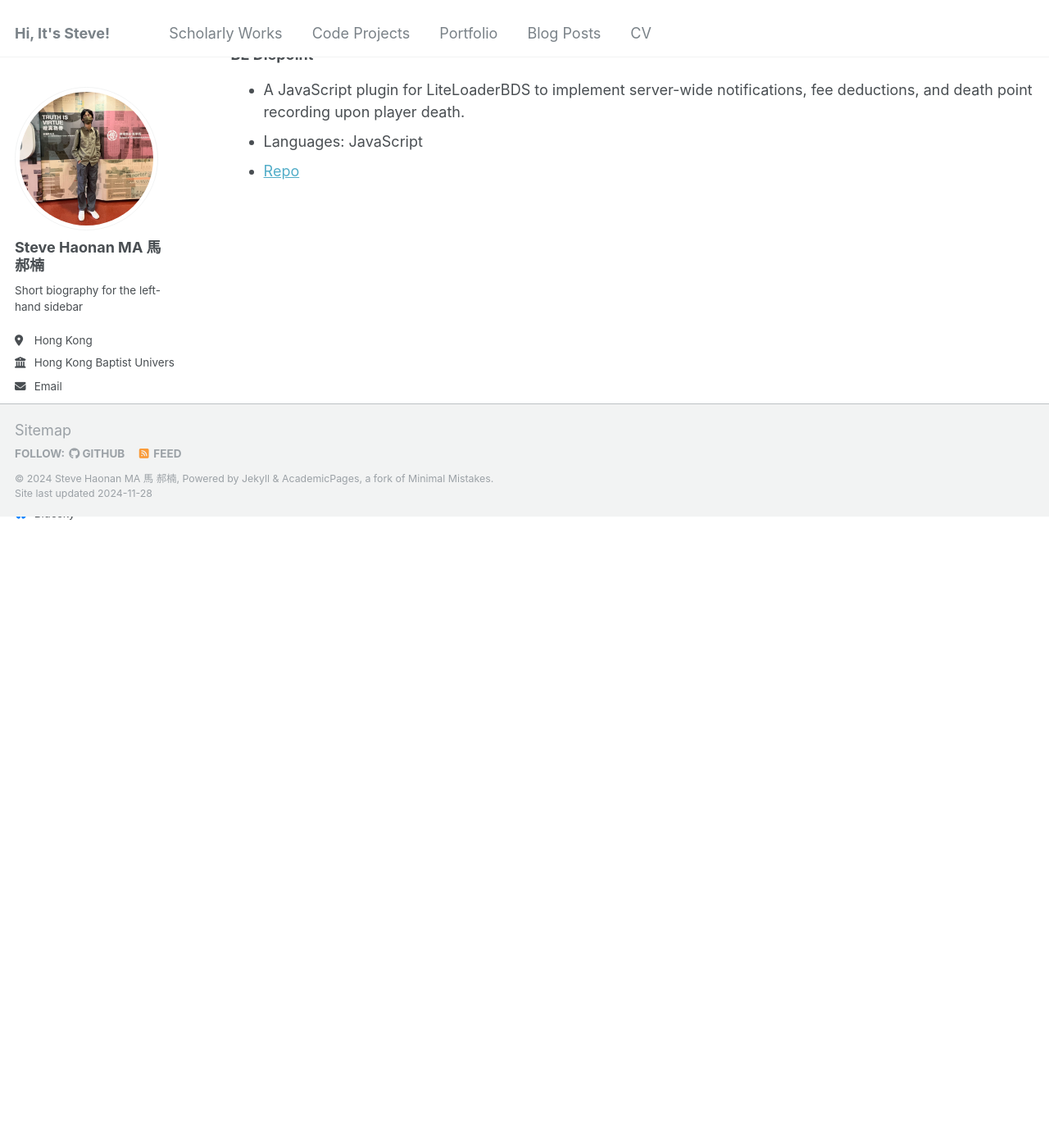
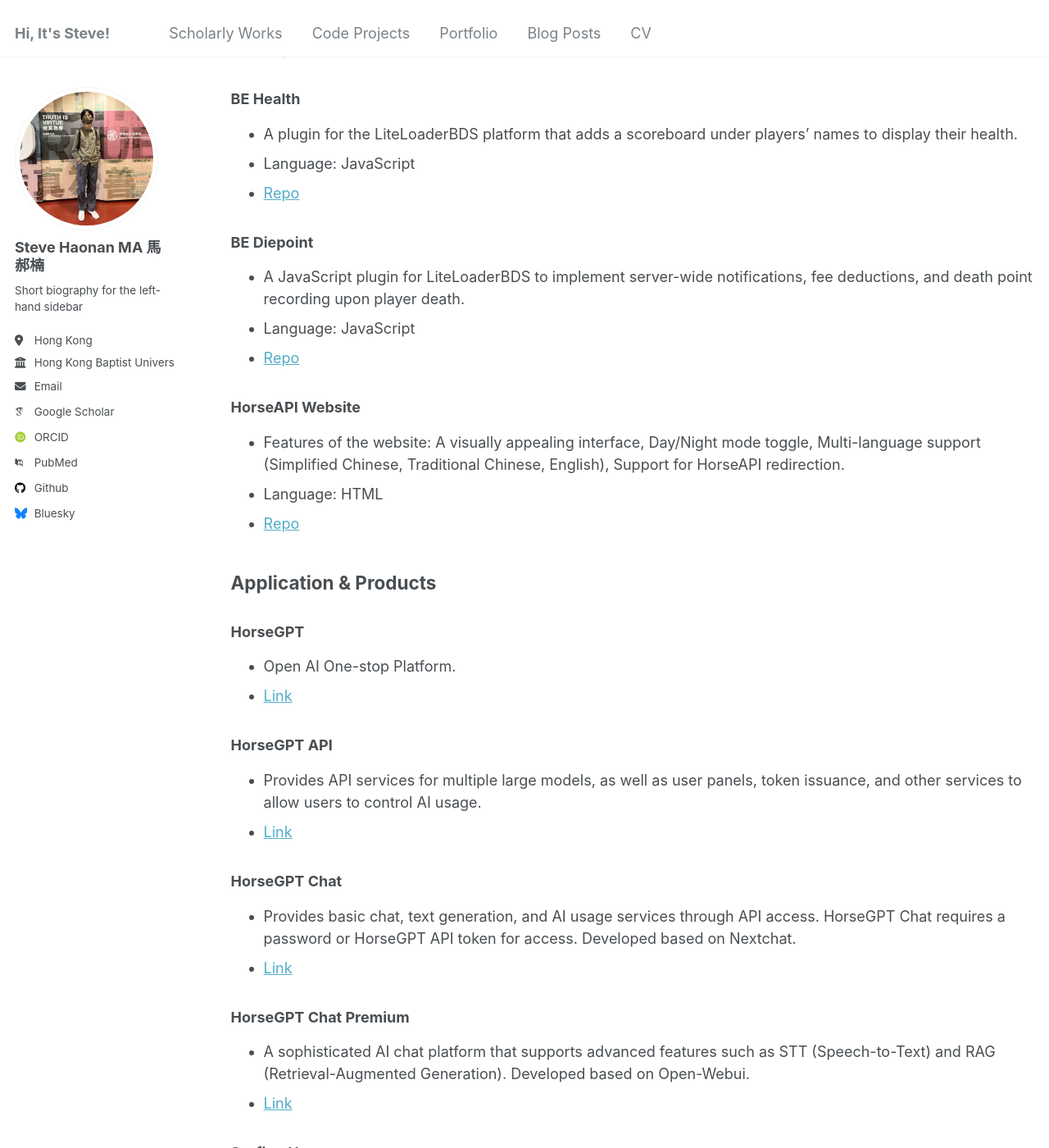
Before and after one commit to shulinbao/shulinbao.github.io, a Jekyll site: the page built from _pages/projects.md, in a window 1280 px wide and 1400 px high, scrolled down 1068 px. Shown: the whole window at 82% size. Built offline with Jekyll 4.4.1, drawn with Linux system fonts in a browser that asks for light colours; some web fonts are replaced; before the commit the page ends 1698 px from its top, so only the background shows below that; some of the changed text lies outside the part shown.

Commit message:
Update projects.md

```diff
--- a/_pages/projects.md
+++ b/_pages/projects.md
@@ -7,16 +7,22 @@
   og_image: "research/ecdf.png"
 ---
 
+### Mystery-OCR
+
+- Mystery-OCR is a lightweight service deployed on Cloudflare Workers, designed for image OCR (Optical Character Recognition) and simple result visualization and processing. By providing an image, this service returns the extracted text information along with a visualized SVG polygon result.
+- Language: JavaScript
+- [Repo](https://github.com/shulinbao/Mystery-OCR)
+
 ### Stable Diffusion API to OpenAI API
 
 - This project converts the image generation API format of AUTOMATIC1111/stable-diffusion-webui (/sdapi/v1/txt2img) into OpenAI's universal API format (/v1/images/generations), allowing it to relay requests to models like DALL-E 3.
-- Languages: Python
+- Language: Python
 - [Repo](https://github.com/shulinbao/stable-diffusion-api-to-openai)
 
 ### Openai API Tester
 
 - A testing tool for OpenAI-format APIs that can be deployed on Cloudflare Workers.
-- Languages: JavaScript
+- Language: JavaScript
 - [Repo](https://github.com/shulinbao/openai-api-tester?tab=readme-ov-file)
 
 ### HorseAPI
@@ -28,17 +34,53 @@
 ### BE Login
 
 - This is a JavaScript plugin for LiteLoaderBDS that supports basic external whitelists and login rewards.
-- Languages: JavaScript
+- Language: JavaScript
 - [Repo](https://github.com/shulinbao/minecraft-be-login)
 
 ### BE Health
 
 - A plugin for the LiteLoaderBDS platform that adds a scoreboard under players' names to display their health.
-- Languages: JavaScript
+- Language: JavaScript
 - [Repo](https://github.com/shulinbao/minecraft-be-health)
 
 ### BE Diepoint
 
 - A JavaScript plugin for LiteLoaderBDS to implement server-wide notifications, fee deductions, and death point recording upon player death.
-- Languages: JavaScript
+- Language: JavaScript
 - [Repo](https://github.com/shulinbao/minecraft-be-diepoint)
+
+### HorseAPI Website
+
+- Features of the website: A visually appealing interface, Day/Night mode toggle, Multi-language support (Simplified Chinese, Traditional Chinese, English), Support for HorseAPI redirection.
+- Language: HTML
+- [Repo](https://github.com/shulinbao/shulinbao.github.io)
+
+## Application & Products
+
+### HorseGPT
+- Open AI One-stop Platform.
+- [Link](https://gpt.nu.ac.cn/)
+
+### HorseGPT API
+- Provides API services for multiple large models, as well as user panels, token issuance, and other services to allow users to control AI usage.
+- [Link](https://oneapi.nu.ac.cn/)
+
+### HorseGPT Chat
+- Provides basic chat, text generation, and AI usage services through API access. HorseGPT Chat requires a password or HorseGPT API token for access. Developed based on Nextchat.
+- [Link](https://oneapi.nu.ac.cn/chat)
+
+### HorseGPT Chat Premium
+- A sophisticated AI chat platform that supports advanced features such as STT (Speech-to-Text) and RAG (Retrieval-Augmented Generation). Developed based on Open-Webui.
+- [Link](https://g.nu.ac.cn/)
+
+### Surfing Horse
+- A privacy-focused meta-search engine developed based on the Searxng project.
+- [Link](https://shulinbao-search.hf.space/)
+
+### Mystery-OCR Service
+- A high-speed and efficient OCR service. Due to limited server performance, please set up your own instance for heavy usage.
+- [Link](ocr.nu.ac.cn)
+
+……
+
+#### [Check service availability](https://status.nu.ac.cn)
```
